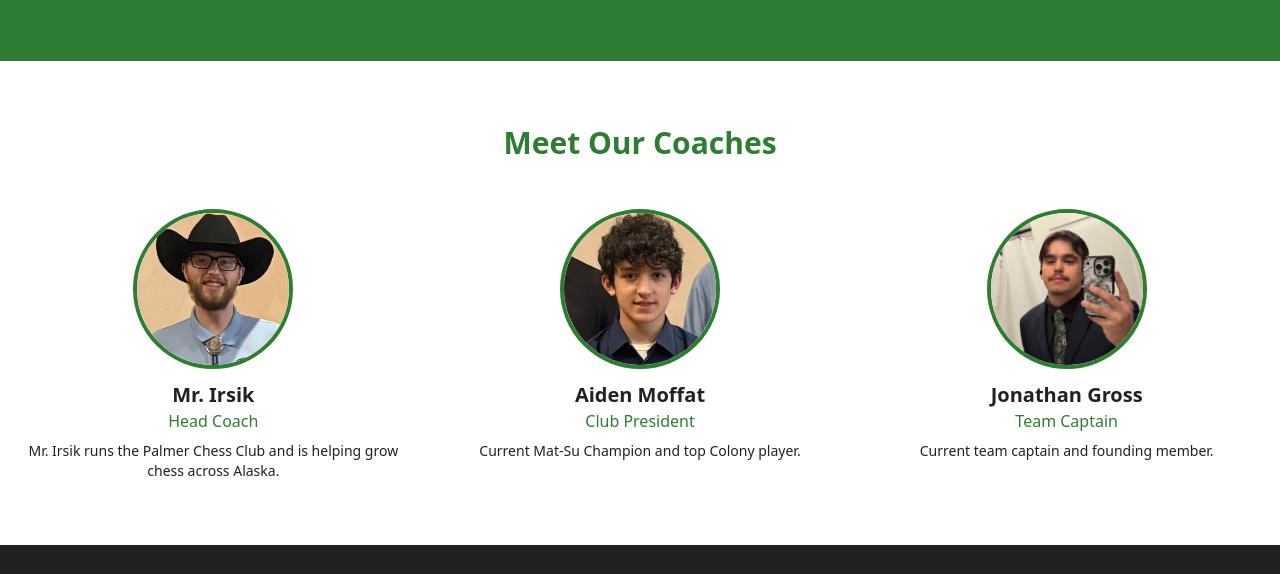
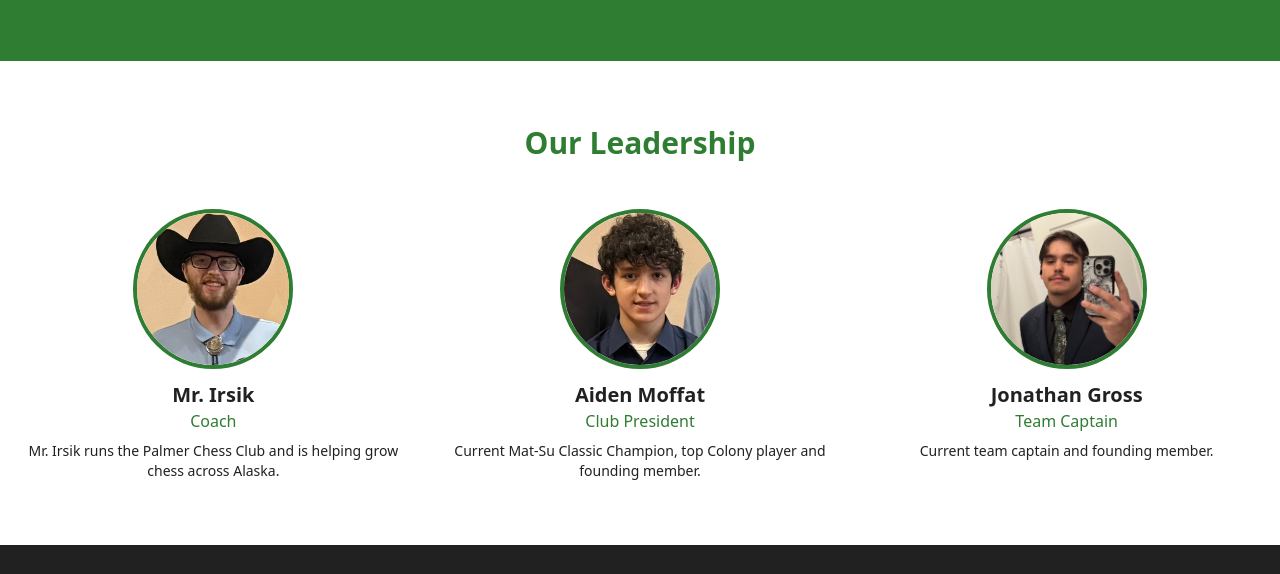
Before and after one commit to loadr21/CHSC-website, a plain HTML site: page about.html in a window 1280 px wide. Shown: the part 1207-1781 px from the top of the page. Drawn offline with nearby package versions, Linux system fonts and the light colour scheme.

Commit message:
fixed button and wording

```diff
--- a/about.html
+++ b/about.html
@@ -134,7 +134,7 @@
   <section class="py-16">
     <div class="container mx-auto px-4">
       <h2 class="text-3xl font-bold text-center mb-12 text-colony-green">
-        Meet Our Coaches
+        Our Leadership
       </h2>
       <div class="grid md:grid-cols-3 gap-8">
         <div class="text-center">
@@ -144,7 +144,7 @@
             class="w-40 h-40 rounded-full mx-auto mb-3 border-4 border-colony-green"
           />
 <h3 class="text-xl font-bold">Mr. Irsik</h3>
-          <p class="text-colony-green mb-2">Head Coach</p>
+          <p class="text-colony-green mb-2">Coach</p>
           <p class="text-sm">
             Mr. Irsik runs the Palmer Chess Club and is helping grow chess across Alaska.
           </p>
@@ -158,7 +158,7 @@
 <h3 class="text-xl font-bold">Aiden Moffat</h3>
           <p class="text-colony-green mb-2">Club President</p>
           <p class="text-sm">
-            Current Mat-Su Champion and top Colony player.
+            Current Mat-Su Classic Champion, top Colony player and founding member.
           </p>
         </div>
         <div class="text-center">
```
Also changed, not shown: donate.html (+6 -2 lines), index.html (+2 -2 lines).
